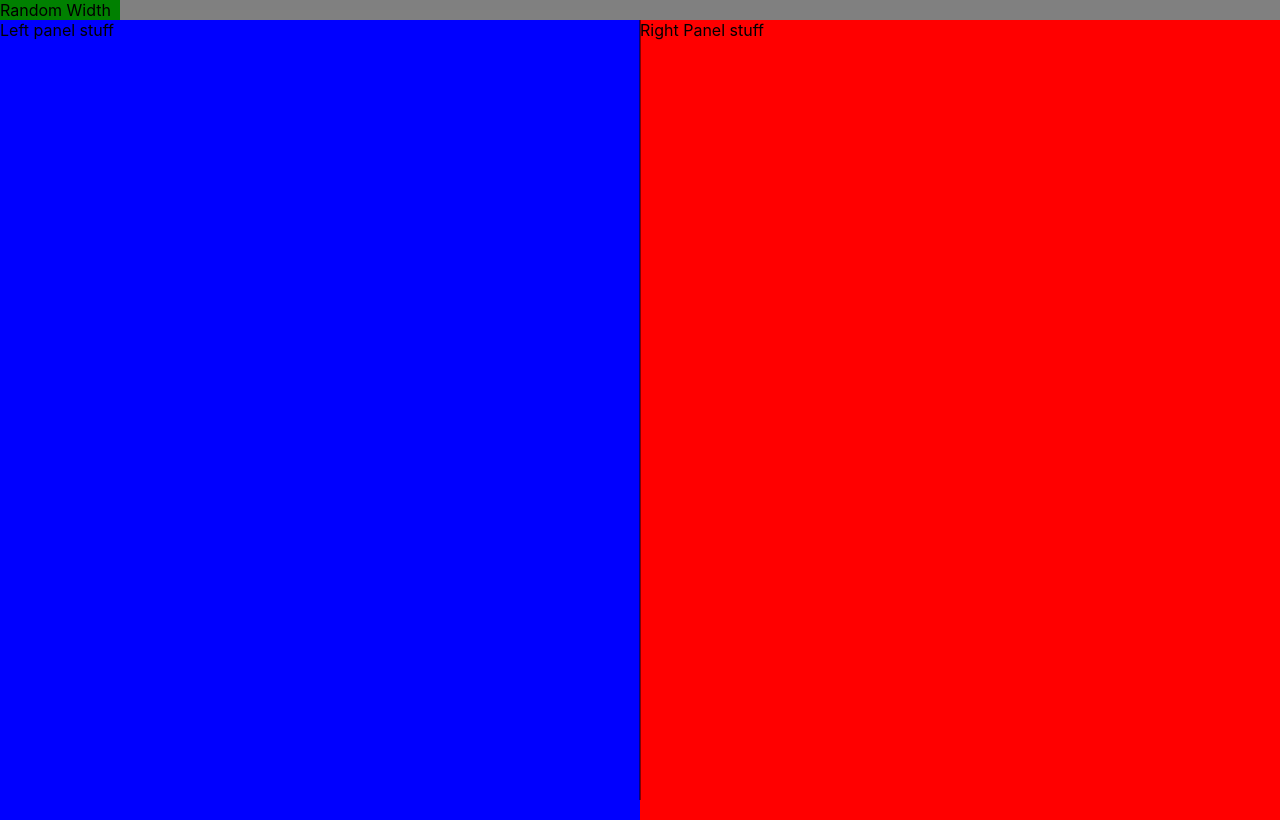
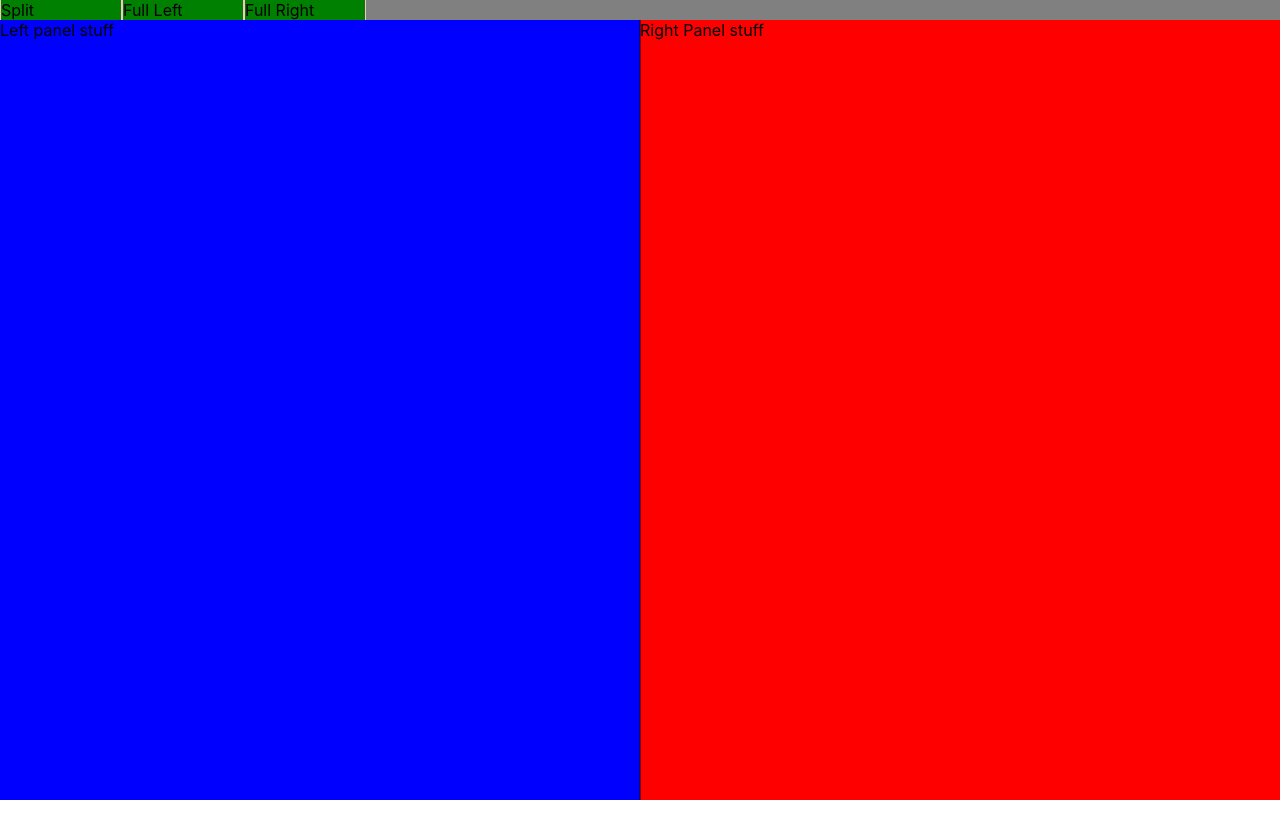
Before and after one commit to josue-rojas/md-editor, a React (Create React App) app: page / in a window 1280 px wide. Built offline with nearby package versions, Linux system fonts and the light colour scheme.

Commit message:
added simple toggles for examples

```diff
--- a/src/App.js
+++ b/src/App.js
@@ -2,12 +2,6 @@ import React, { useState } from 'react';
 import SlidingPanels from './components/SlidingPanels';
 import ToolBar from './components/ToolBar';
 import './styles/App.css';
-
-function getRandomInt(min, max) {
-  min = Math.ceil(min);
-  max = Math.floor(max);
-  return Math.floor(Math.random() * (max - min)) + min; //The maximum is exclusive and the minimum is inclusive
-}
 
 function Left() {
   return (
@@ -24,8 +18,17 @@ function Right() {
 export default function App() {
   let [ panelWidth, setPanelWidth ] = useState(50);
 
-  function togglePanel() {
-    setPanelWidth(getRandomInt(0, 101));
+
+  function splitPanel() {
+    setPanelWidth(50);
+  }
+
+  function fullLeft() {
+    setPanelWidth(100);
+  }
+
+  function fullRight() {
+    setPanelWidth(0);
   }
 
   function syncWidth(width) {
@@ -36,7 +39,9 @@ export default function App() {
   return (
     <div className="App">
       <ToolBar
-        togglePanel={togglePanel}/>
+        splitPanel={splitPanel}
+        fullLeft={fullLeft}
+        fullRight={fullRight}/>
       <SlidingPanels
         className='app-sliding-panels'
         leftChildren={<Left />}
--- a/src/components/ToolBar.js
+++ b/src/components/ToolBar.js
@@ -7,12 +7,16 @@ import PropTypes from 'prop-types';
 export default function ToolBar(props) {
   return (
     <div className={`toolbar ${props.className || ''}`}>
-      <div className='toggle-panel-icon' onClick={props.togglePanel}>Random Width</div>
+      <div className='toggle-panel-icon' onClick={props.splitPanel}>Split</div>
+      <div className='toggle-panel-icon' onClick={props.fullLeft}>Full Left</div>
+      <div className='toggle-panel-icon' onClick={props.fullRight}>Full Right</div>
     </div>
   );
 }
 
 ToolBar.propTypes = {
   className: PropTypes.string,
-  togglePanel: PropTypes.func
+  splitPanel: PropTypes.func,
+  fullLeft: PropTypes.func,
+  fullRight: PropTypes.func
 }
--- a/src/styles/App.sass
+++ b/src/styles/App.sass
@@ -1,4 +1,6 @@
+// used for padding on top for the toolbar
+$heightToolbar: 20px
+
 .app-sliding-panels
-  min-height: 100vh
-  // padding should be height of toolbar so the content on top should show
-  padding-top: 20px
+  min-height: calc(100vh - #{$heightToolbar})
+  padding-top: $heightToolbar
--- a/src/styles/components/Panel.sass
+++ b/src/styles/components/Panel.sass
@@ -1,2 +1,2 @@
 .panel
-  // height: 100%
+  overflow: hidden
--- a/src/styles/components/Toolbar.sass
+++ b/src/styles/components/Toolbar.sass
@@ -5,7 +5,10 @@
   background-color: grey
   z-index: 100
   .toggle-panel-icon
+    display: inline-block
     background-color: green
+    border-left: 1px solid pink
+    border-right: 1px solid pink
     // width: 20px
     width: 120px
     height: 20px
```
